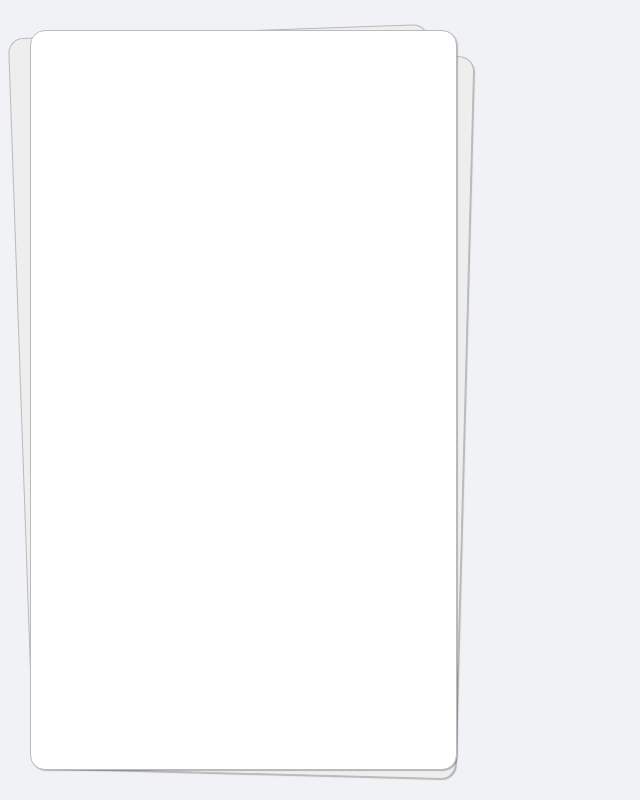
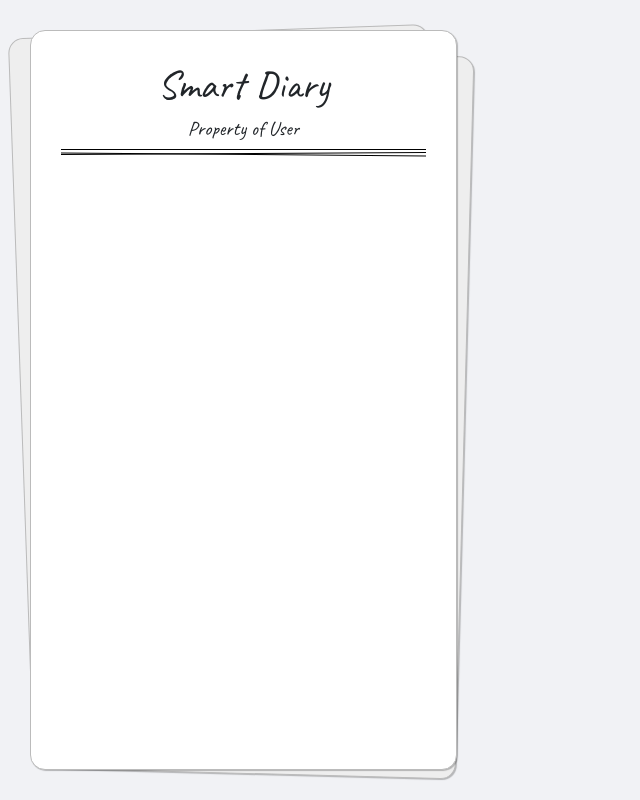
Before and after one commit to jordanmccollam/smartdiary, a React (Create React App) app: page / in a window 1280 px wide. Shown: the whole page, without its empty margins (0-640 px from the left). Built offline with nearby package versions, Linux system fonts and the light colour scheme.

Commit message:
Added styled header for side-menu

```diff
--- a/src/screens/Diary/main.js
+++ b/src/screens/Diary/main.js
@@ -6,7 +6,10 @@ const Main = () => {
         <Container fluid>
             <Row className="align-items-center max-vh">
                 <Col md={4} className="side-menu">
-
+                    <div className="themed-underline text-center">
+                        <h1>Smart Diary</h1>
+                        <h5>Property of User</h5>
+                    </div>
                 </Col>
                 <Col className="main-content">
 
--- a/src/styles/theme.scss
+++ b/src/styles/theme.scss
@@ -1,4 +1,10 @@
+@import url('https://fonts.googleapis.com/css2?family=Caveat:wght@400;700&family=Work+Sans:wght@100;300;400;600&display=swap');
+$themed-font: 'Caveat', cursive;
+$primary-font: 'Work Sans', sans-serif;
+
+$text-color: black;
 $light: #f1f2f5;
+$white: #fff;
 
 $shadow-color: #dedfe2;
 $shadow: 5px 5px 5px $shadow-color;
@@ -7,6 +13,7 @@ $shadow: 5px 5px 5px $shadow-color;
 
 body {
     background-color: $light;
+    font-family: $primary-font;
 }
 
 .max-vh {
@@ -26,16 +33,13 @@ body {
     position: relative;
     margin: 30px;
 }
-
 .side-menu,
 .side-menu::before,
 .side-menu::after {
-    /* Styles to distinguish sheets from one another */
     box-shadow: 1px 1px 1px rgba(0,0,0,0.25);
     border: 1px solid #bbb;
     border-radius: 15px;
 }
-
 .side-menu::before,
 .side-menu::after {
     content: "";
@@ -44,14 +48,12 @@ body {
     width: 99%;
     background-color: #eee;
 }
-
 .side-menu::before {
     right: 15px;
     top: 0px;
     transform: rotate(-2deg);
     z-index: -1;
 }
-
 .side-menu::after {
     top: 20px;
     right: -10px;
@@ -59,3 +61,31 @@ body {
     z-index: -2;
     height: 98%;
 }
+
+h1, h2, h3, h4, h5, h6 {
+    font-family: $themed-font;
+}
+
+.themed-underline {
+    border-bottom: 1px solid black;
+    position: relative;
+}
+.themed-underline::before {
+    content: "";
+    position: absolute;
+    left: 0px;
+    bottom: -6px;
+    width: 100%;
+    border-bottom: 1px solid black;
+    transform: rotate(0.5deg);
+    z-index: 1;
+}
+.themed-underline::after {
+    content: "";
+    position: absolute;
+    left: 0px;
+    bottom: -5px;
+    width: 100%;
+    border-bottom: 1px solid black;
+    transform: rotate(-0.3deg);
+}
```
Lines whose indentation alone changed are shown as unchanged.
